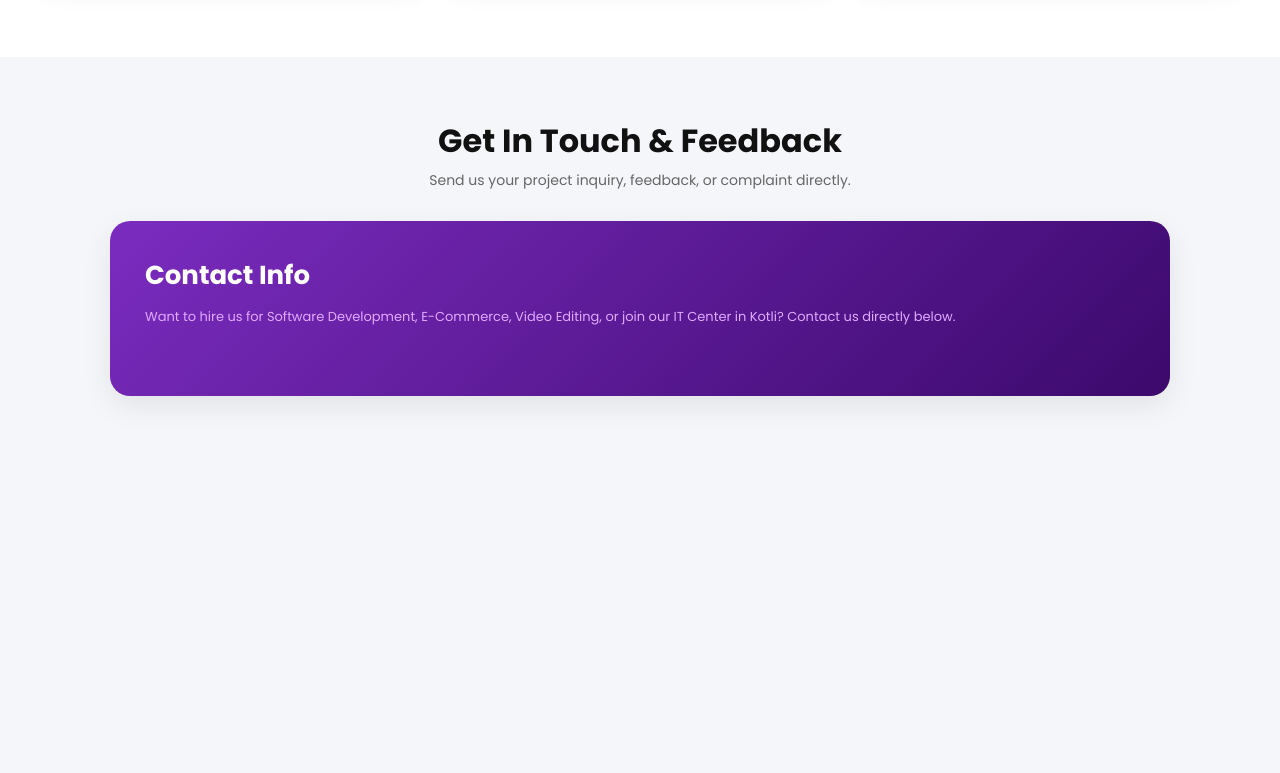
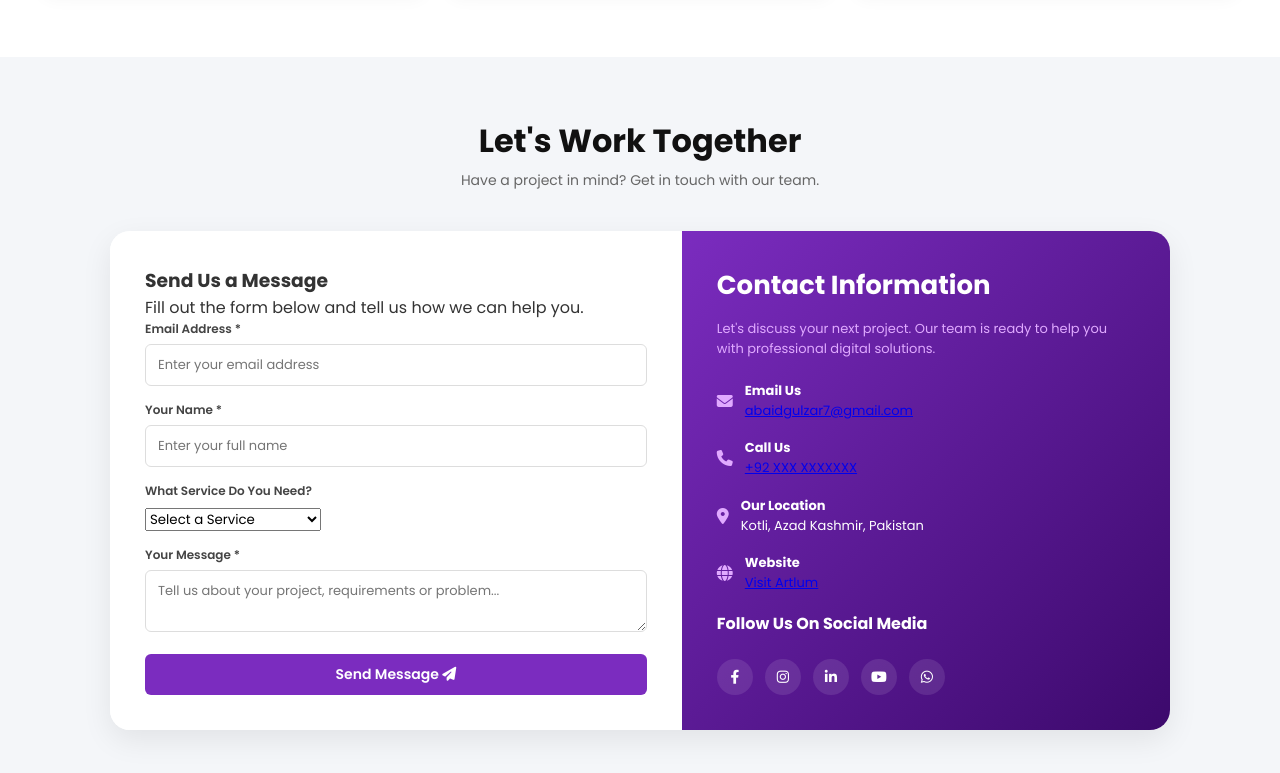
Before and after one commit to artlumhub/artlum, a plain HTML site: page index.html in a window 1280 px wide. Shown: the part 2161-2934 px from the top of the page. Before the commit the page ends 2617 px from the top, so only its background shows below. Drawn offline with Linux system fonts and the light colour scheme.

Commit message:
Update index.html

```diff
--- a/index.html
+++ b/index.html
@@ -309,17 +309,145 @@
             </div>
         </div>
     </section>
+<section class="contact-section" id="contact">
 
-    <!-- Contact & Feedback Section -->
-    <section class="contact-section" id="contact">
-        <div class="section-title" style="margin-bottom: 30px;">
-            <h3>Get In Touch & Feedback</h3>
-            <p>Send us your project inquiry, feedback, or complaint directly.</p>
+    <div class="section-title">
+        <h3>Let's Work Together</h3>
+        <p>Have a project in mind? Get in touch with our team.</p>
+    </div>
+
+    <div class="contact-box">
+
+        <!-- Contact Form -->
+        <div class="contact-form">
+
+            <h3>Send Us a Message</h3>
+            <p>Fill out the form below and tell us how we can help you.</p>
+
+            <form action="https://formspree.io/f/YOUR_FORM_ID"
+                  method="POST">
+
+                <div class="form-group">
+                    <label>Email Address *</label>
+                    <input type="email"
+                           name="email"
+                           placeholder="Enter your email address"
+                           required>
+                </div>
+
+                <div class="form-group">
+                    <label>Your Name *</label>
+                    <input type="text"
+                           name="name"
+                           placeholder="Enter your full name"
+                           required>
+                </div>
+
+                <div class="form-group">
+                    <label>What Service Do You Need?</label>
+
+                    <select name="service" required>
+                        <option value="">Select a Service</option>
+                        <option>Website Development</option>
+                        <option>Software Development</option>
+                        <option>E-Commerce Solutions</option>
+                        <option>Video Editing</option>
+                        <option>Graphic Design</option>
+                        <option>IT Training</option>
+                        <option>Other Inquiry</option>
+                    </select>
+                </div>
+
+                <div class="form-group">
+                    <label>Your Message *</label>
+                    <textarea name="message"
+                              placeholder="Tell us about your project, requirements or problem..."
+                              required></textarea>
+                </div>
+
+                <button type="submit" class="form-submit">
+                    Send Message <i class="fa-solid fa-paper-plane"></i>
+                </button>
+
+            </form>
         </div>
-        <div class="contact-box">
-            <div class="contact-info">
+
+        <!-- Contact Information -->
+        <div class="contact-info">
+
+            <h3>Contact Information</h3>
+
+            <p>
+                Let's discuss your next project.
+                Our team is ready to help you with
+                professional digital solutions.
+            </p>
+
+            <div class="info-item">
+                <i class="fa-solid fa-envelope"></i>
                 <div>
-                    <h3>Contact Info</h3>
-                    <p>Want to hire us for Software Development, E-Commerce, Video Editing, or join our IT Center in Kotli? Contact us directly below.</p>
-                    <div class="info-item">
-                        <i class="fa-solid fa
+                    <strong>Email Us</strong><br>
+                    <a href="mailto:YOUR_EMAIL@gmail.com">
+                        abaidgulzar7@gmail.com
+                    </a>
+                </div>
+            </div>
+
+            <div class="info-item">
+                <i class="fa-solid fa-phone"></i>
+                <div>
+                    <strong>Call Us</strong><br>
+                    <a href="tel:+92XXXXXXXXXX">
+                        +92 XXX XXXXXXX
+                    </a>
+                </div>
+            </div>
+
+            <div class="info-item">
+                <i class="fa-solid fa-location-dot"></i>
+                <div>
+                    <strong>Our Location</strong><br>
+                    Kotli, Azad Kashmir, Pakistan
+                </div>
+            </div>
+
+            <div class="info-item">
+                <i class="fa-solid fa-globe"></i>
+                <div>
+                    <strong>Website</strong><br>
+                    <a href="https://artlumhub.github.io/artlum/">
+                        Visit Artlum
+                    </a>
+                </div>
+            </div>
+
+            <h4>Follow Us On Social Media</h4>
+
+            <div class="social-links">
+
+                <a href="#" aria-label="Facebook">
+                    <i class="fa-brands fa-facebook-f"></i>
+                </a>
+
+                <a href="#" aria-label="Instagram">
+                    <i class="fa-brands fa-instagram"></i>
+                </a>
+
+                <a href="#" aria-label="LinkedIn">
+                    <i class="fa-brands fa-linkedin-in"></i>
+                </a>
+
+                <a href="#" aria-label="YouTube">
+                    <i class="fa-brands fa-youtube"></i>
+                </a>
+
+                <a href="#" aria-label="WhatsApp">
+                    <i class="fa-brands fa-whatsapp"></i>
+                </a>
+
+            </div>
+
+        </div>
+
+    </div>
+</section>
```
